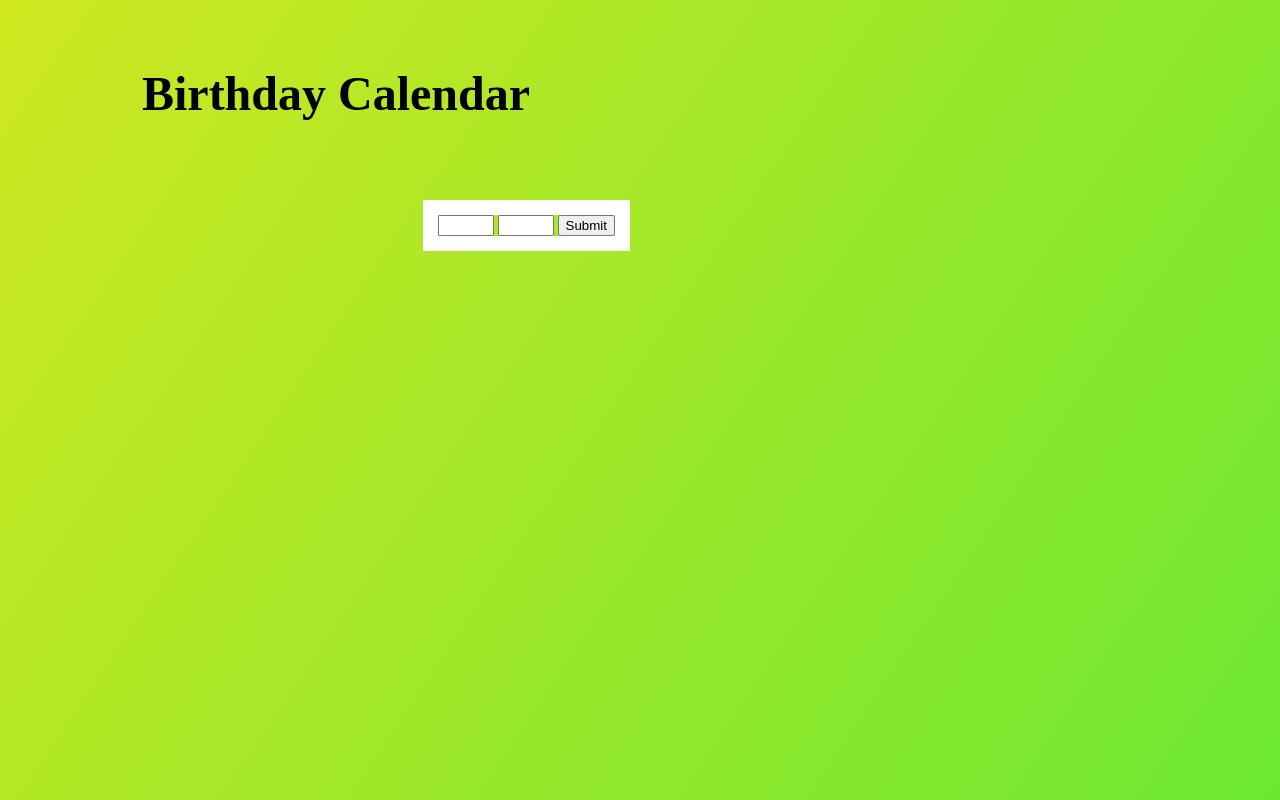
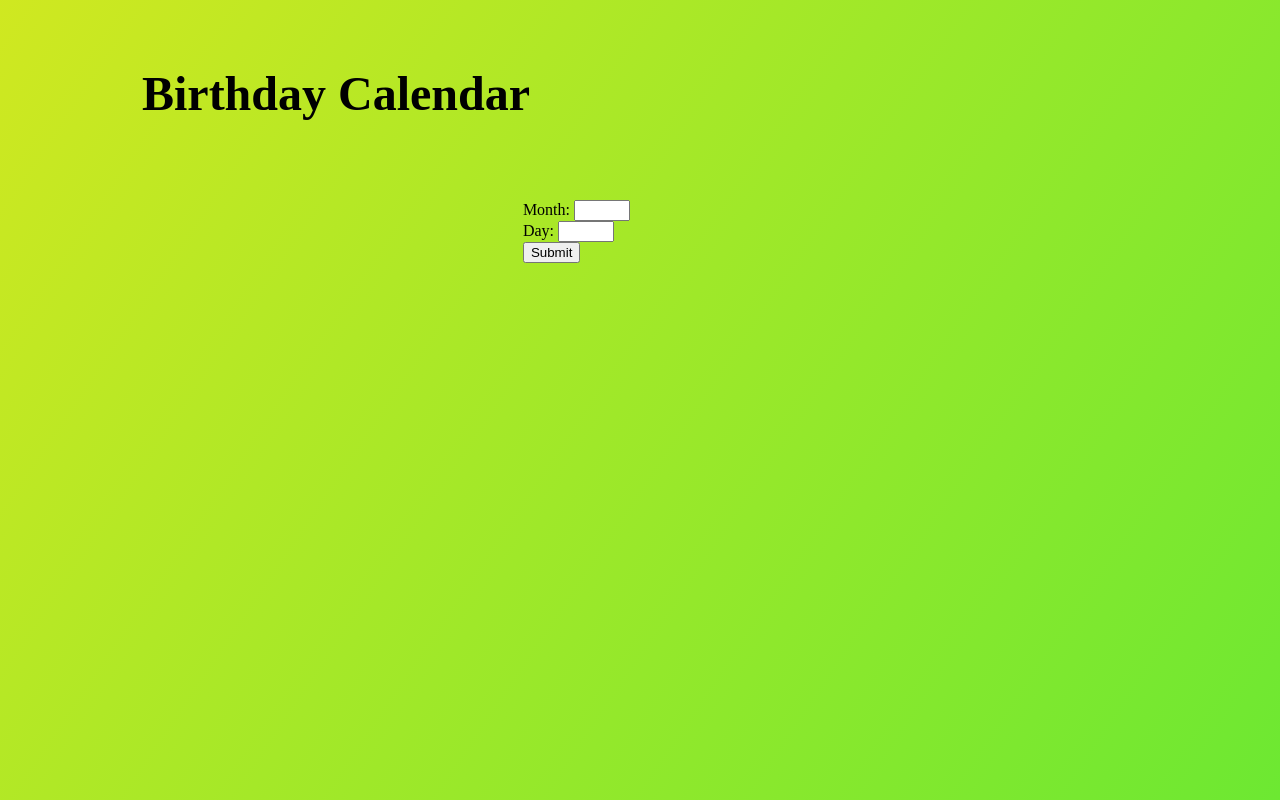
Before and after one commit to mayca1998/project2, a Python web app: template project-css/templates/main.html in a window 1280 px wide. Run offline with Jinja, Linux system fonts and the light colour scheme; the template is opened without the code that fills it, so the values that code supplies are empty.

Commit message:
cosmetic changes

```diff
--- a/project-css/templates/main.html
+++ b/project-css/templates/main.html
@@ -7,8 +7,8 @@
 
 <form  action="" method="post">
 
- <input type="number" name="month" min="1" max="12">
- <input type="number" name="day" min="1" max="31">
+ Month: <input type="number" name="month"  min="1" max="12"> <br>
+ Day: <input type="number" name="day"  min="1" max="31"> <br>
 
 <!--
  <p> Month of birth: <input type="number" name="r_month" min="1" max="12"></p>
@@ -21,8 +21,8 @@
 </form>
 <style>
    form {
-        position:absolute; top:200px; right: 650px;
-         border:15px solid white;
+        position:fixed; top:200px; right: 650px;
+
 
 
     }
--- a/project-css/templates/result.html
+++ b/project-css/templates/result.html
@@ -5,7 +5,7 @@
 
 
 
-
+<div class="wrapper"></div>
 
 <style>
 p {
```
Also changed, not shown: project-css/index.yaml (line endings or trailing spaces), 1 other file.
